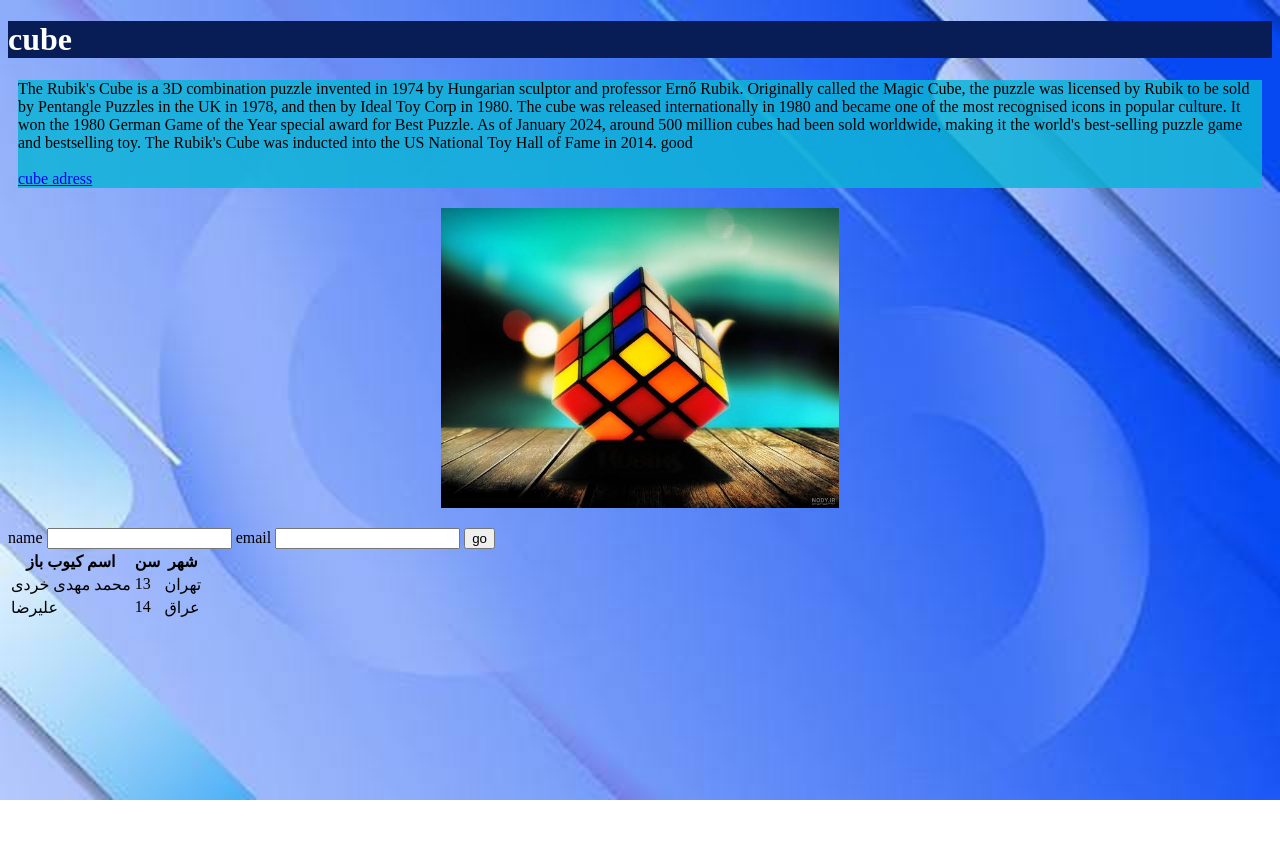
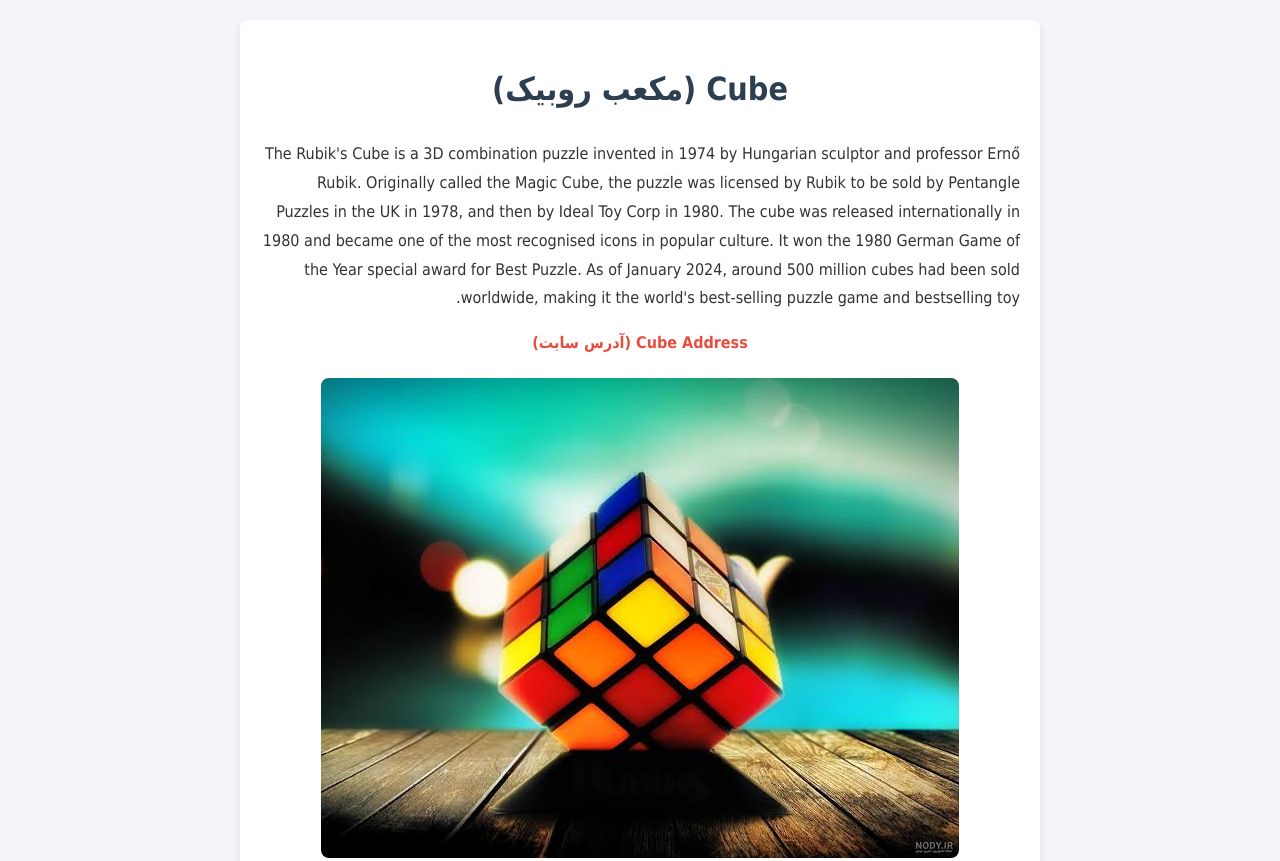
Before and after one commit to fahimimlisadre-dev/cube.com8, a plain HTML site: page index.html in a window 1280 px wide. Shown: the top 861 px of the page. Before the commit the page ends 800 px from the top, so only its background shows below. Drawn offline with Linux system fonts and the light colour scheme.

Commit message:
Update index.html

```diff
--- a/index.html
+++ b/index.html
@@ -1,67 +1,56 @@
 <!DOCTYPE html>
-<html>
+<html lang="fa" dir="rtl">
 <head>
+    <meta charset="UTF-8">
+    <meta name="viewport" content="width=device-width, initial-scale=1.0">
+    <title>Cube - Rubik's Cube</title>
+    <style>
+        body { font-family: Tahoma, Arial, sans-serif; background-color: #f4f4f9; color: #333; max-width: 800px; margin: 0 auto; padding: 20px; line-height: 1.8; }
+        h1, h2 { color: #2c3e50; text-align: center; }
+        .content-box { background: #fff; padding: 20px; border-radius: 8px; box-shadow: 0 4px 8px rgba(0,0,0,0.1); margin-bottom: 20px; }
+        a { color: #e74c3c; text-decoration: none; font-weight: bold; }
+        a:hover { text-decoration: underline; }
+        img { max-width: 100%; height: auto; border-radius: 8px; }
+        form { background: #f9f9f9; padding: 20px; border-radius: 8px; border: 1px solid #eee; margin-top: 20px; }
+        input[type="text"], input[type="email"] { width: 100%; padding: 10px; margin-top: 5px; margin-bottom: 15px; border: 1px solid #ccc; border-radius: 4px; box-sizing: border-box; }
+        button { background-color: #e74c3c; color: white; padding: 10px 20px; border: none; border-radius: 4px; cursor: pointer; font-size: 16px; width: 100%; }
+        button:hover { background-color: #c0392b; }
+        table { width: 100%; border-collapse: collapse; margin-top: 20px; background: #fff; border-radius: 8px; overflow: hidden; box-shadow: 0 4px 8px rgba(0,0,0,0.1); }
+        th, td { padding: 12px; text-align: right; border-bottom: 1px solid #ddd; }
+        th { background-color: #2c3e50; color: white; }
+        tr:hover { background-color: #f1f1f1; }
+    </style>
 </head>
-
-<body style="background-image: url(images\ \(1\).jpg); background-size: cover; background-attachment: fixed;">
-
-
-
-  <h1 style="background-color: rgb(8, 28, 85); color: white;">cube</h1>
-
-  <div class="cube">
-    <p style="background-color: rgba(13, 179, 216, 0.85); margin: 10px; direction: ltr; text-align: left;">
-      The Rubik's Cube is a 3D combination puzzle invented in 1974 by Hungarian <b></b>
-      sculptor and professor Ernő Rubik. Originally called the Magic Cube, the <b></b>
-      puzzle was licensed by Rubik to be sold by Pentangle Puzzles in the UK in
-      1978, and then by Ideal Toy Corp in 1980. The cube was released
-      internationally in 1980 and became one of the most recognised icons in
-      popular culture. It won the 1980 German Game of the Year special award for
-      Best Puzzle. As of January 2024, around 500 million cubes had been sold
-      worldwide, making it the world's best-selling puzzle game and bestselling
-      toy. The Rubik's Cube was inducted into the US National Toy Hall of Fame
-      in 2014. good <b></b>
-      <br><br>
-      <a href="https://chekaad.co/">cube adress</a>
-    </p>
+<body>
+    <div class="content-box">
+        <h1>Cube (مکعب روبیک)</h1>
+        <p>The Rubik's Cube is a 3D combination puzzle invented in 1974 by Hungarian sculptor and professor Ernő Rubik. Originally called the Magic Cube, the puzzle was licensed by Rubik to be sold by Pentangle Puzzles in the UK in 1978, and then by Ideal Toy Corp in 1980. The cube was released internationally in 1980 and became one of the most recognised icons in popular culture. It won the 1980 German Game of the Year special award for Best Puzzle. As of January 2024, around 500 million cubes had been sold worldwide, making it the world's best-selling puzzle game and bestselling toy.</p>
+        <p style="text-align: center;"><a href="https://chekaad.co/" target="_blank">Cube Address (آدرس سایت)</a></p>
+        <img height="300px" src="images (2).jpg" style="display: block; margin: 20px auto;" alt="Rubik's Cube">
     </div>
-
-
-
-  <img height="300px" src="images (2).jpg" style="display: block; margin: 20px auto;" alt="تصویر">
-
-  <form action="/submit" method="post">
-    <label for="name"> name </label>
-    <input type="text" id="name" name="username" required>
-
-    <label for="email"> email </label>
-    <input type="text" id="email" name="username">
-
-    <button type="submit"> go</button>
-  </form>
-   <div>
+    <div class="content-box">
+        <h2>لیست کیوب بازان</h2>
         <table>
             <thead>
-        <tr>
-          <th>اسم کیوب باز</th>
-          <th>سن</th>
-          <th>شهر</th>
-        </tr>
+                <tr><th>نام</th><th>سن</th><th>شهر</th></tr>
             </thead>
             <tbody>
-        <tr>
-          <td>محمد مهدی خردی</td>
-          <td>13</td>
-          <td>تهران</td>
-        </tr>
-        <tr>
-          <td>علیرضا</td>
-          <td>14</td>
-          <td>عراق</td>
-        </tr>
+                <tr><td>محمد مهدی خردی</td><td>13</td><td>تهران</td></tr>
+                <tr><td>علیرضا</td><td>14</td><td>عراق</td></tr>
             </tbody>
         </table>
     </div>
-
+    <div class="content-box">
+        <h2>Contact Form (فرم تماس)</h2>
+        <form action="https://formspree.io/f/xeaeakq" method="POST">
+            <input type="hidden" name="_subject" value="پاسخ جدید از سایت Cube">
+            <input type="hidden" name="_template" value="table">
+            <label for="name">Name (نام):</label>
+            <input type="text" id="name" name="name" required>
+            <label for="email">Email (ایمیل):</label>
+            <input type="email" id="email" name="email" required>
+            <button type="submit">Go (ارسال)</button>
+        </form>
+    </div>
 </body>
 </html>
```
Lines whose indentation alone changed are shown as unchanged.
